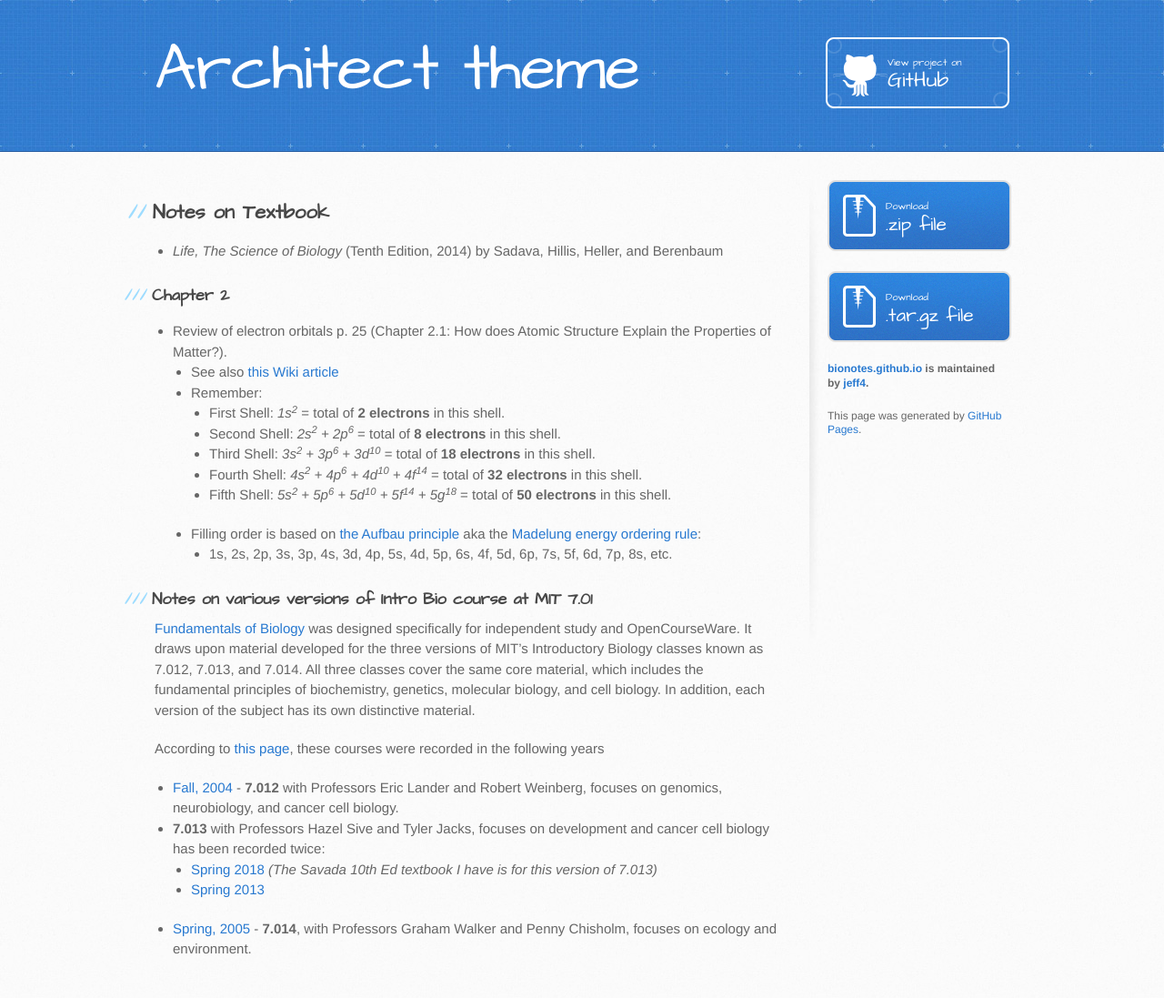
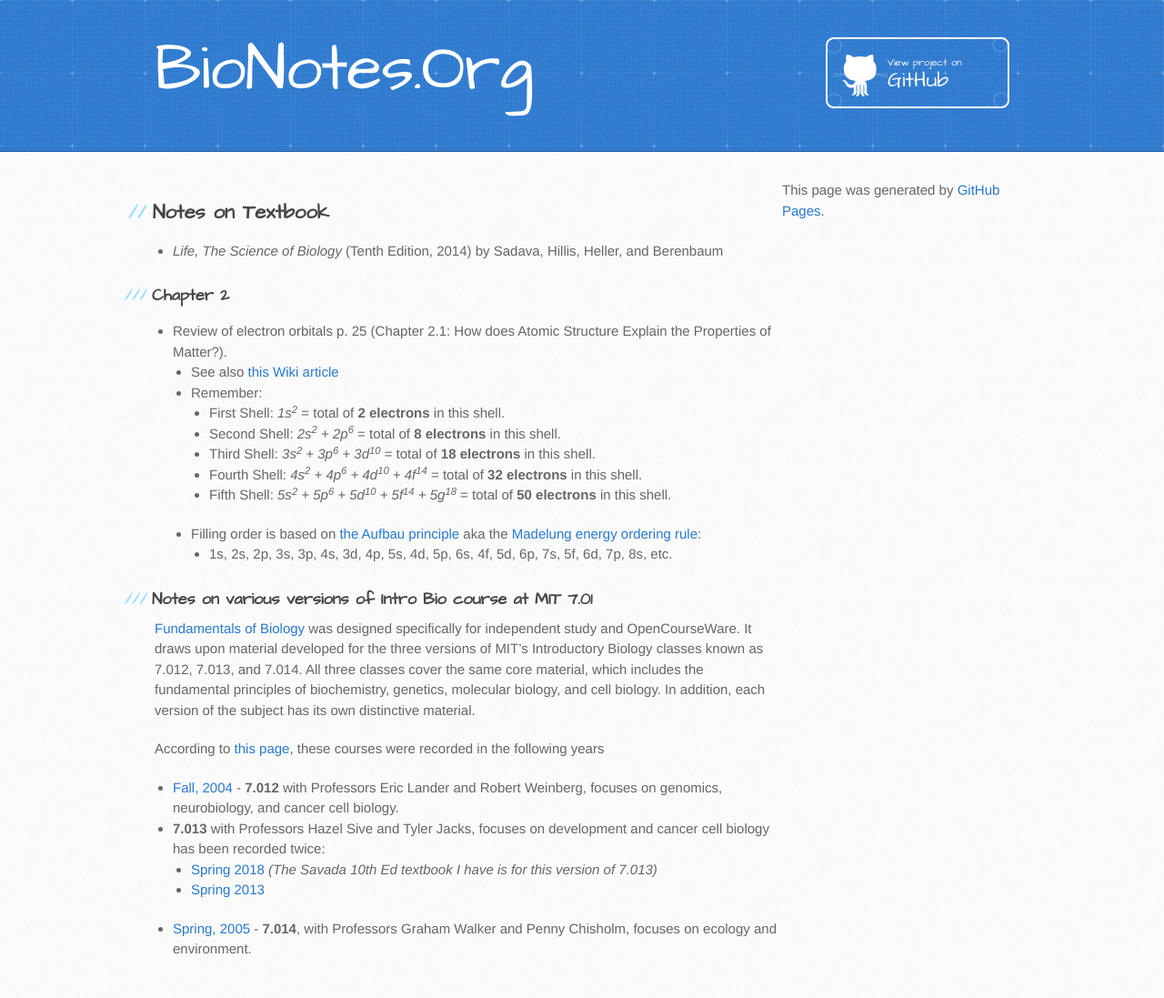
Before and after one commit to jeff4/bionotes.github.io, a Jekyll site: the page built from index.md, in a window 1280 px wide. Shown: the whole page at 91% size. Built offline with Jekyll 4.4.1, drawn with Linux system fonts in a browser that asks for light colours; our own code applies the rules of GitHub Pages for plain Markdown files.

Commit message:
removed architect default junk

```diff
--- a/_layouts/default.html
+++ b/_layouts/default.html
@@ -18,7 +18,7 @@
     <header>
       <div class="inner">
         <a href="{{ '/' | absolute_url }}">
-          <h1>{{ site.title | BioNotes.Org }}</h1>
+          <h1>BioNotes.Org</h1>
         </a>
 <!--        <h2>{{ site.description | default: site.github.project_tagline }}</h2>
 -->
@@ -39,7 +39,7 @@
           {{ content }}
         </section>
 
-        <aside id="sidebar">
+<!--        <aside id="sidebar">
           {% if site.show_downloads %}
             <a href="{{ site.github.zip_url }}" class="button">
               <small>Download</small>
@@ -55,6 +55,7 @@
             <p class="repo-owner"><a href="{{ site.github.repository_url }}">{{ site.github.repository_name }}</a> is maintained by <a href="{{ site.github.owner_url }}">{{ site.github.owner_name }}</a>.</p>
           {% endif %}
 
+-->
           <p>This page was generated by <a href="https://pages.github.com">GitHub Pages</a>.</p>
         </aside>
       </div>
```
